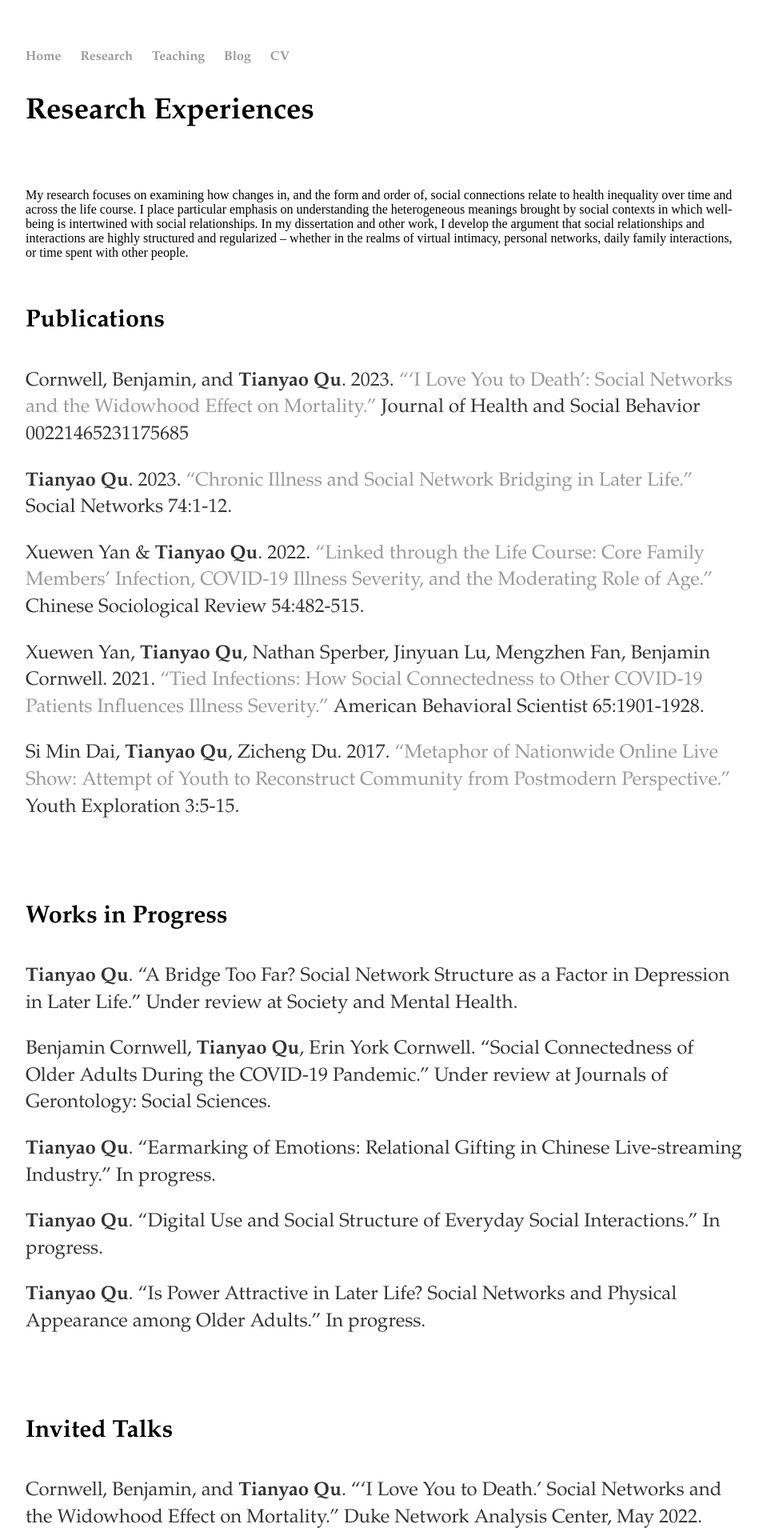
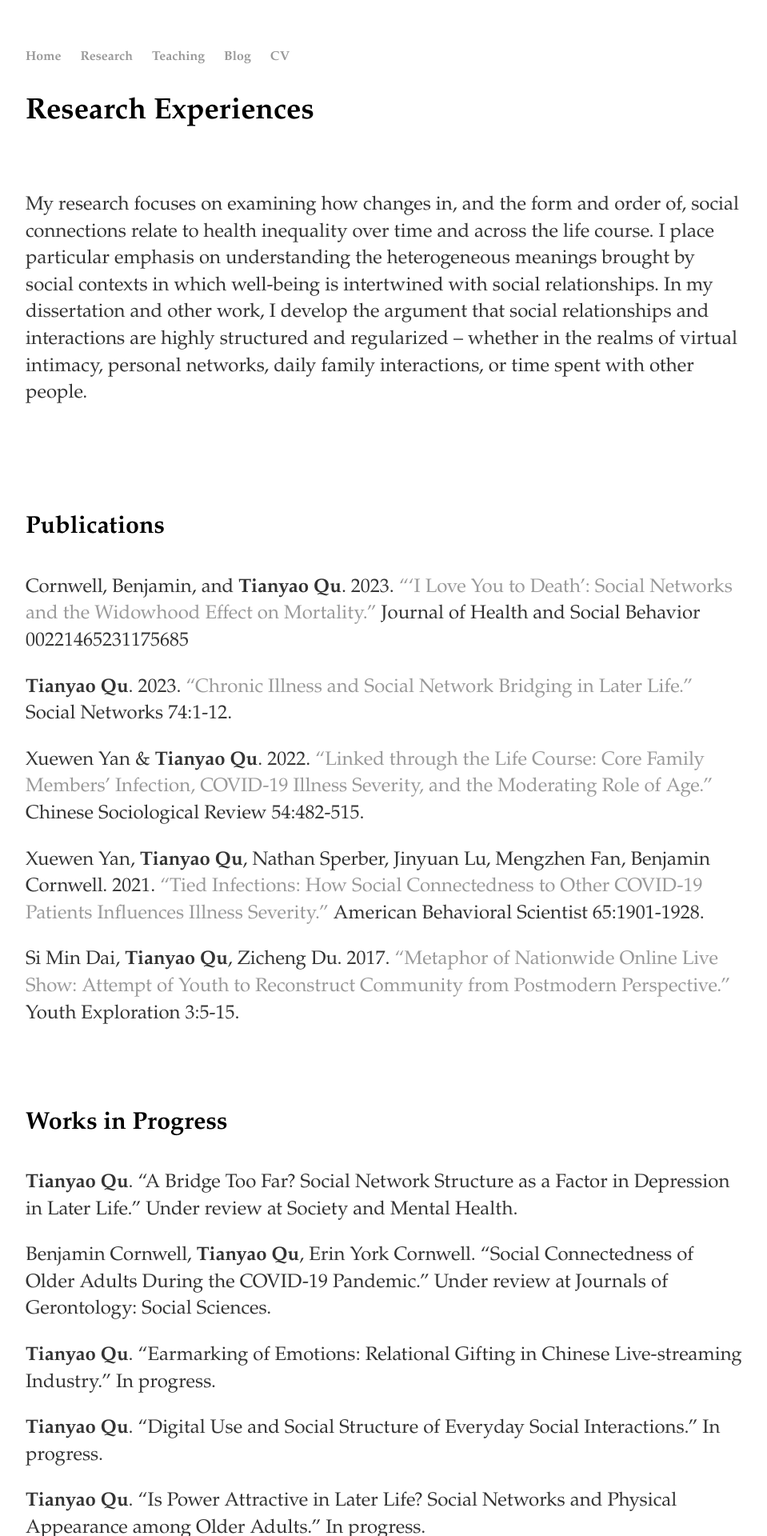
Before and after one commit to windyqu/windyqu.github.io, a Jekyll site: the page built from research/index.html, in a window 1280 px wide. Shown: the top 1920 px of the page at 80% size, without its empty margins (160-1119 px from the left). Built offline with Jekyll 4.4.1, drawn with Linux system fonts in a browser that asks for light colours.

Commit message:
Update index.html

```diff
--- a/research/index.html
+++ b/research/index.html
@@ -6,8 +6,10 @@ title: Tianyao Qu's Homepage
 
 <div class="blurb">
   <h3>Research Experiences</h3>
-  <br><br><be>
+  <br><be>
+	<p>
                My research focuses on examining how changes in, and the form and order of, social connections relate to health inequality over time and across the life course. I place particular emphasis on understanding the heterogeneous meanings brought by social contexts in which well-being is intertwined with social relationships. In my dissertation and other work, I develop the argument that social relationships and interactions are highly structured and regularized – whether in the realms of virtual intimacy, personal networks, daily family interactions, or time spent with other people.
+        <p>
   <br><br>
 
   <h4>Publications</h4>
```
